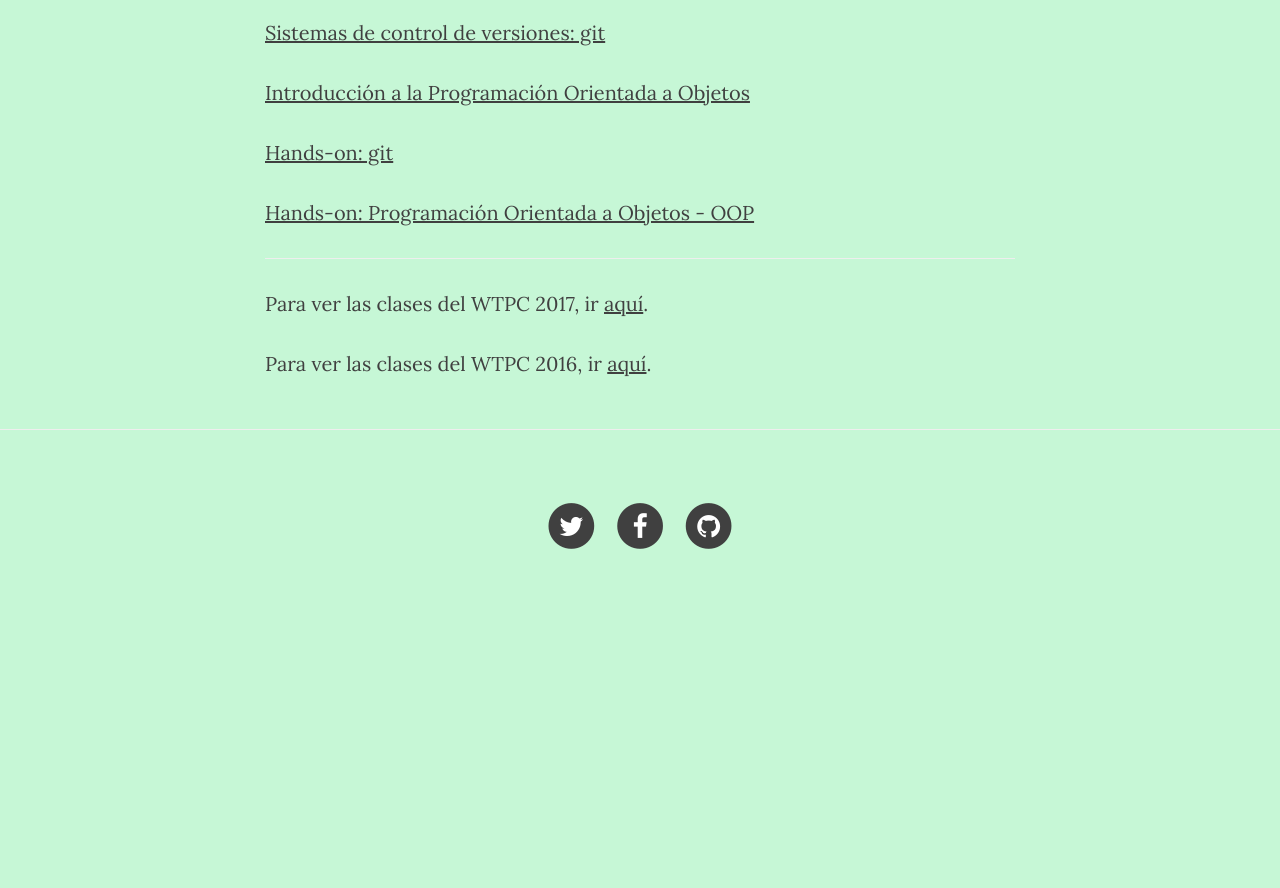
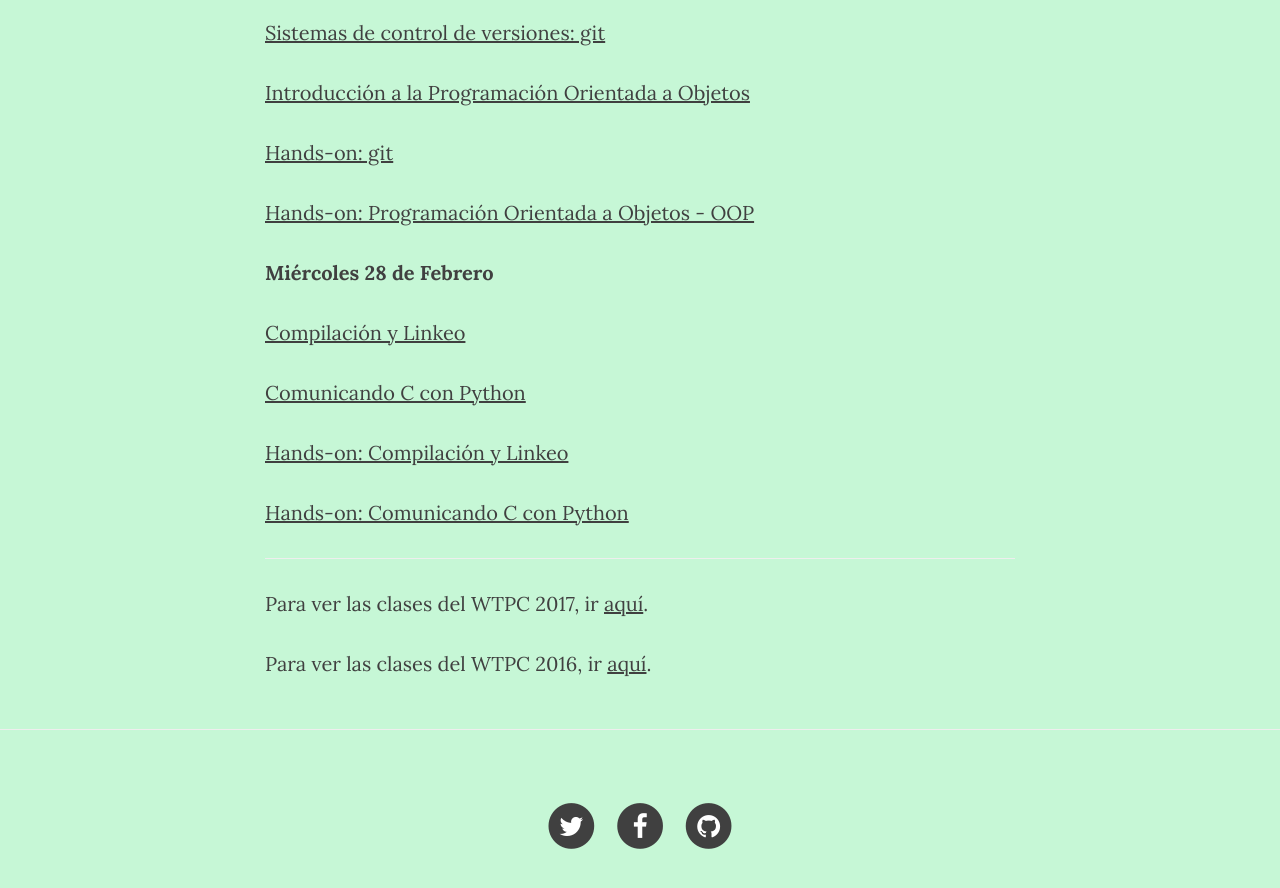
Before and after one commit to wtpc/wtpc.github.io, a Jekyll site: the page built from clases.md, in a window 1280 px wide and 900 px high, scrolled down 692 px. Shown: the top 888 px of the window. Built offline with Jekyll 4.4.1, drawn with Linux system fonts in a browser that asks for light colours; nearby versions of some CDN libraries; before the commit the page ends 1310 px from its top, so only the background shows below that; part of the change alters nothing that is shown.

Commit message:
Clases miércoles 27/02/18 subidas

```diff
--- a/clases.md
+++ b/clases.md
@@ -28,19 +28,18 @@ permalink: /clases/
 
 [Hands-on: Programación Orientada a Objetos - OOP](http://github.com/wtpc/HOoop_2018)
 
-<!--
-
 
 **Miércoles 28 de Febrero**
 
-[Compilación y Linkeo](/clases/2017/05_linking_compiled.pdf)
+[Compilación y Linkeo](/clases/2018/05_linking_compiled.pdf)
 
-[Comunicando C con Python](/clases/2017/06_linking_python.pdf)
+[Comunicando C con Python](/clases/2018/06_linking_python.pdf)
 
 [Hands-on: Compilación y Linkeo](http://github.com/wtpc/HOcompiled)
 
 [Hands-on: Comunicando C con Python](http://github.com/wtpc/HOpython-compiled)
 
+<!--
 
 **Jueves 01 de Marzo**
 
```
